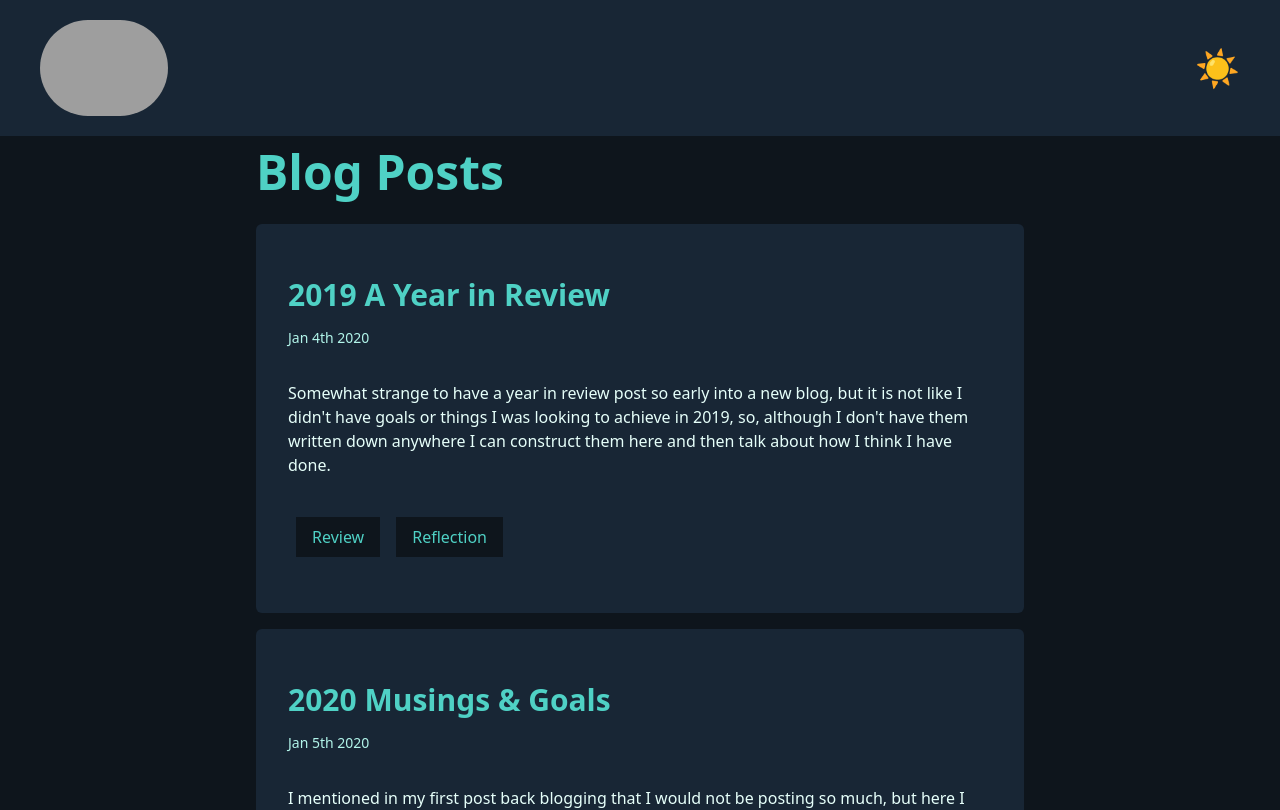
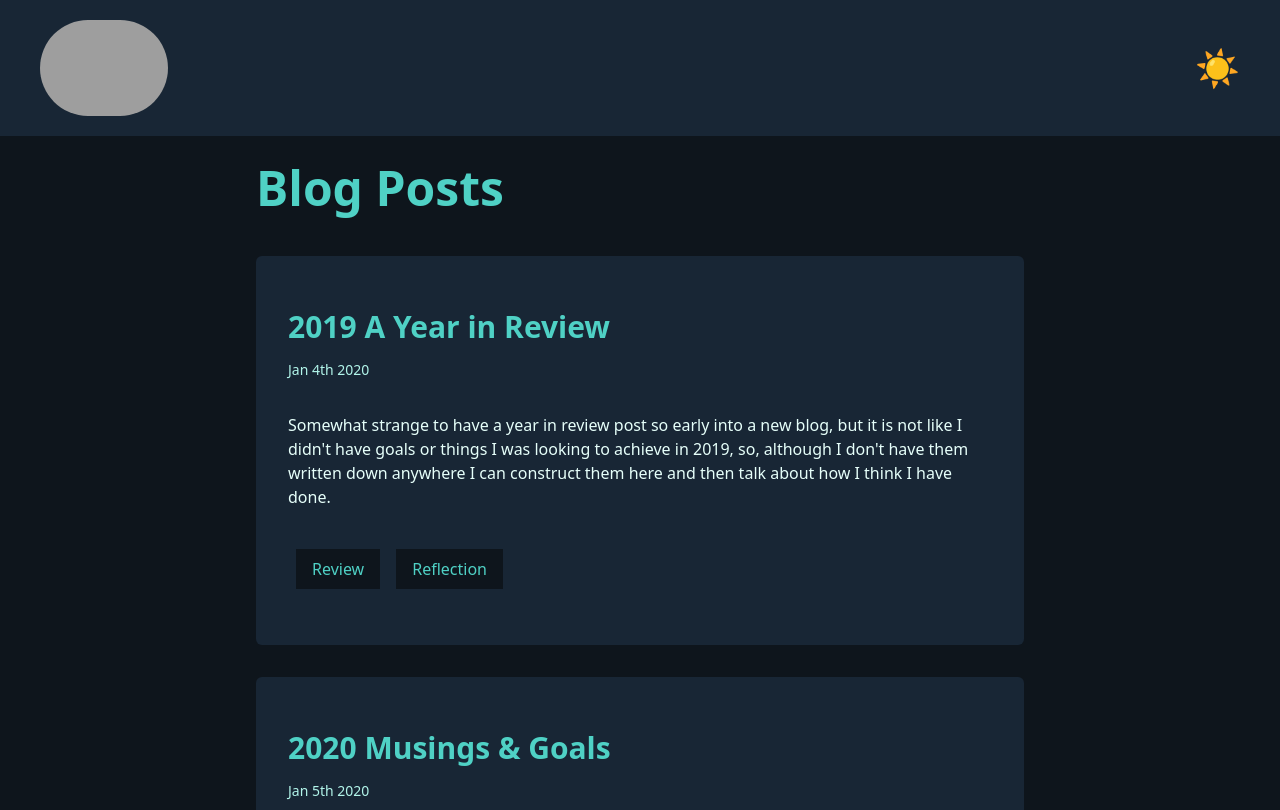
Before and after one commit to shan5742/me, a Next.js app: page /blog in a window 1280 px wide. Shown: the top 810 px of the page. Built offline with nearby package versions, Linux system fonts and the light colour scheme; grey boxes are pictures that could not be loaded.

Commit message:
styling blog and index page

```diff
--- a/pages/blog/[slug].js
+++ b/pages/blog/[slug].js
@@ -7,7 +7,7 @@ function PostTemplate({ content, data }) {
   const frontmatter = data;
 
   return (
-    <div className="markdown p-8 flex flex-col max-w-5xl mx-auto">
+    <div className="markdown max-w-3xl p-8 flex flex-col mx-auto">
       <h1>{frontmatter.title}</h1>
       <ReactMarkdown source={content} />
       <div className="flex">
--- a/pages/blog/index.js
+++ b/pages/blog/index.js
@@ -6,13 +6,13 @@ import Link from "next/link";
 export default function Blog({ posts }) {
   return (
     <div className="max-w-3xl p4 mx-auto">
-      <h1 className="text-accent text-3xl md:text4xl lg:text-5xl xl:text-5xl font-bold mb-4">
+      <h1 className="text-accent text-3xl md:text4xl lg:text-5xl xl:text-5xl font-bold my-4">
         Blog Posts
       </h1>
       {posts.map(
         ({ frontmatter: { title, description, date, tags }, slug }) => (
           <article
-            className="bg-secondary py-12 px-8 rounded-md my-4"
+            className="bg-secondary py-12 px-8 rounded-md my-8"
             key={title}
           >
             <header>
```
